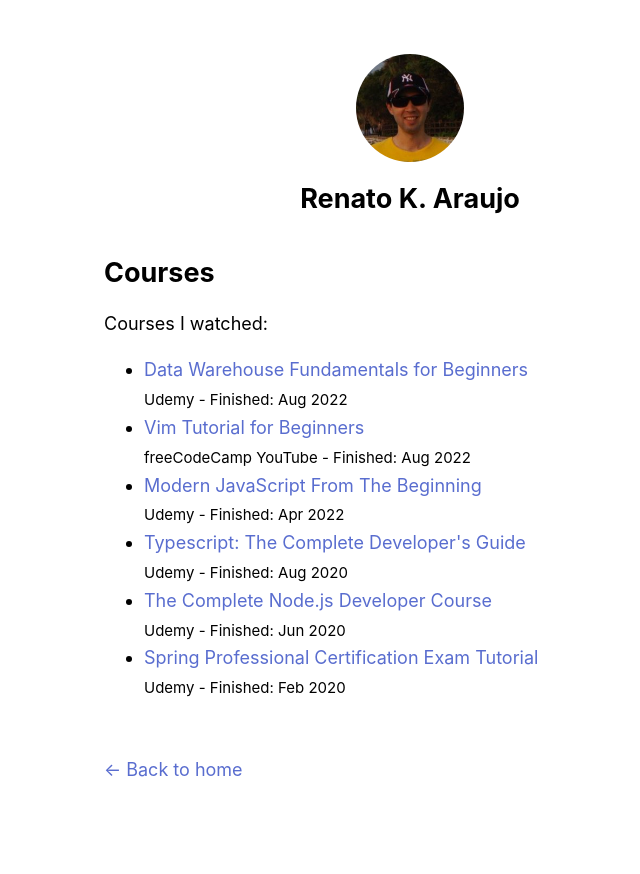
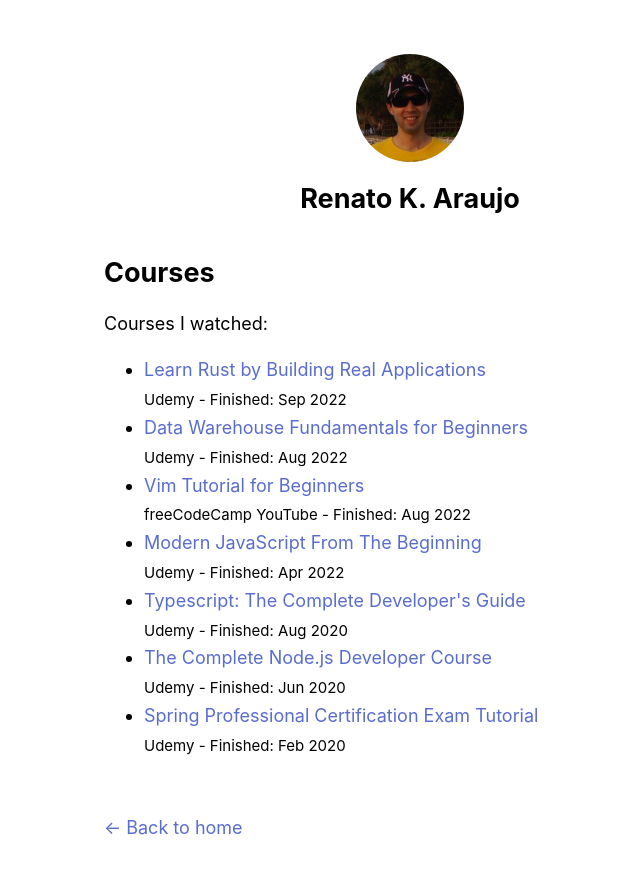
Before and after one commit to rkaraujo/rka-blog-nextjs, a Next.js app: page /courses in a window 1280 px wide. Shown: the top 874 px of the page, without its empty margins (230-870 px from the left). Built offline with nearby package versions, Linux system fonts and the light colour scheme.

Commit message:
Added course

```diff
--- a/pages/courses.js
+++ b/pages/courses.js
@@ -11,11 +11,17 @@ export default function Courses() {
         <meta name="description" content="Renato's personal blog. These are some courses that I watched." />
       </Head>
 
-      {/* Keep the existing code here */}
       <section>
         <h2 className={utilStyles.headingLg}>Courses</h2>
         <p>Courses I watched:</p>
         <ul>
+          <li>
+            <Course
+              name="Learn Rust by Building Real Applications"
+              url="https://www.udemy.com/course/rust-fundamentals/"
+              platform="Udemy"
+              dateFinished="Sep 2022" />
+          </li>
           <li>
             <Course
               name="Data Warehouse Fundamentals for Beginners"
```
